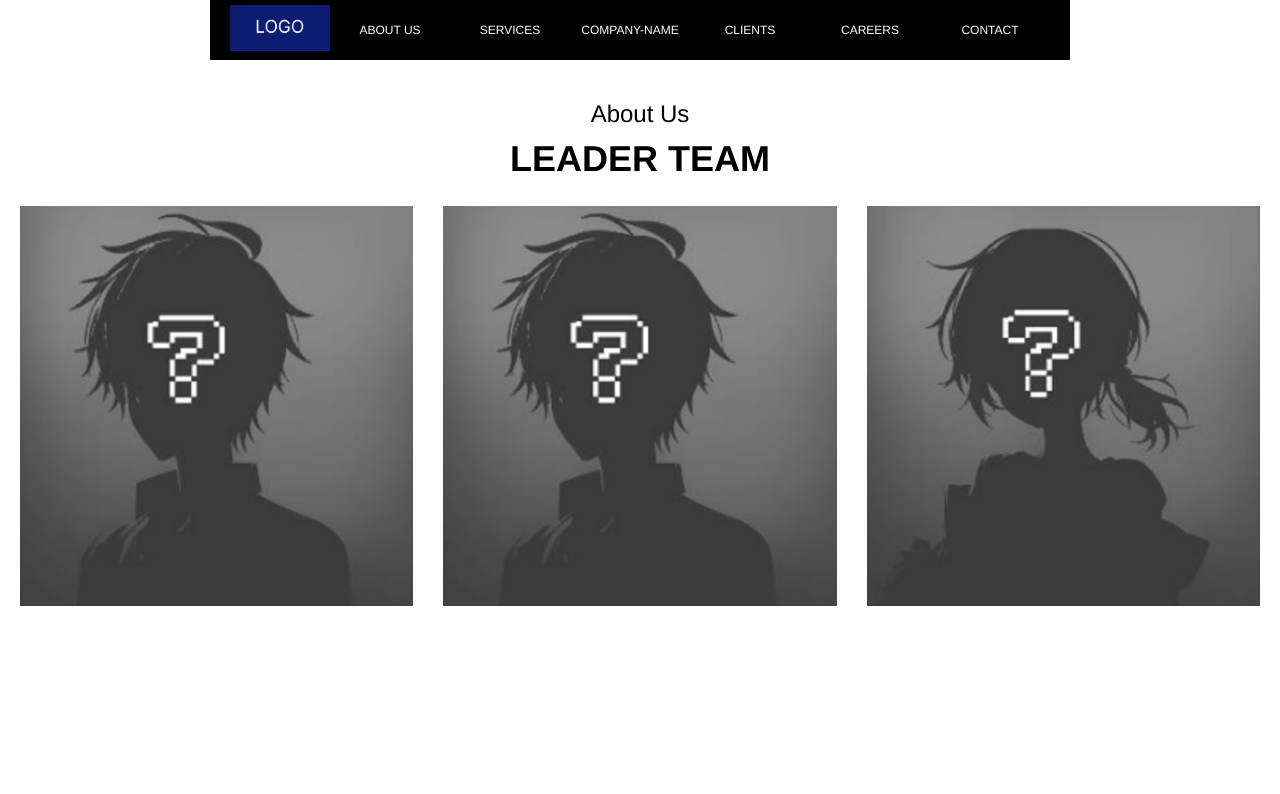
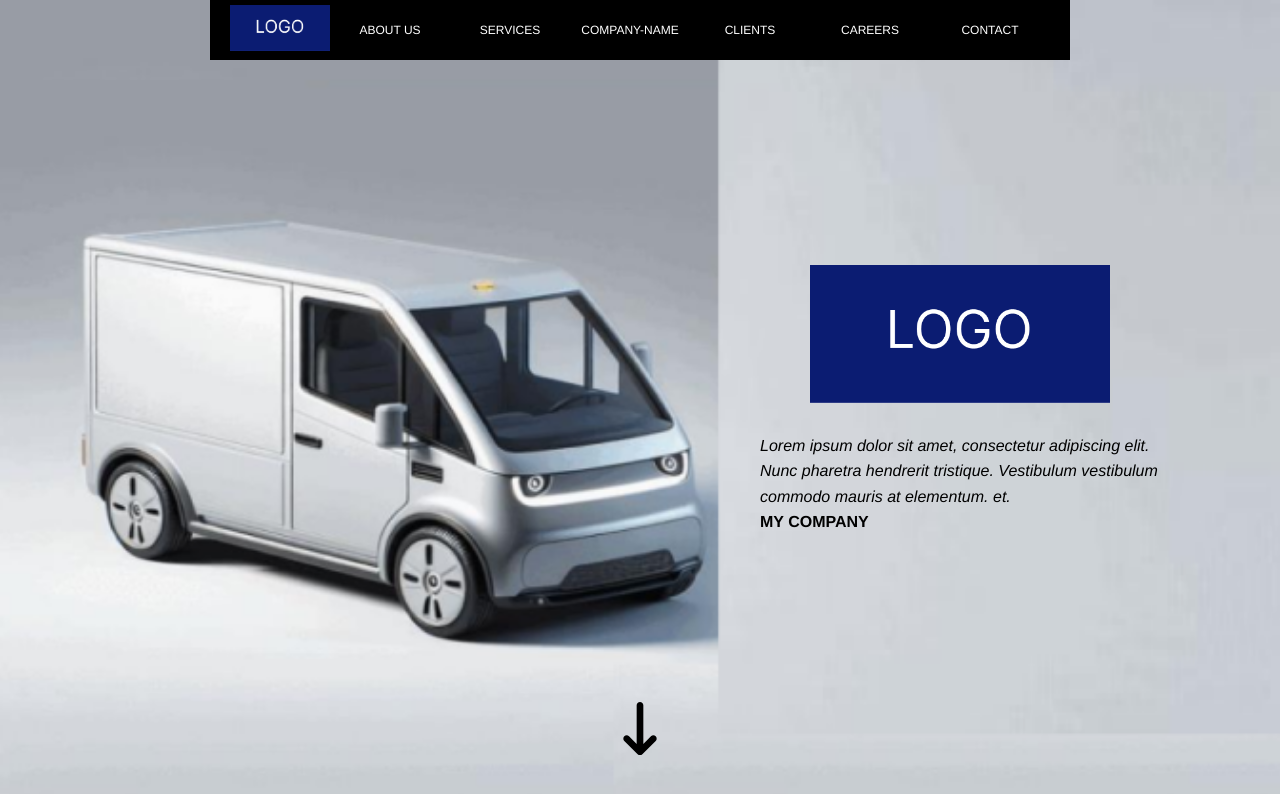
Before and after one commit to AlexAnguloMtz/web-agency-landing-page, an Angular app: page / in a window 1280 px wide. Shown: the top 794 px of the page. Built offline with nearby package versions, Linux system fonts and the light colour scheme.

Commit message:
fix z index of nav and hero

```diff
--- a/src/app/components/nav/nav.component.sass
+++ b/src/app/components/nav/nav.component.sass
@@ -12,6 +12,7 @@
   left: 0
   right: 0
   height: var(--nav-height)
+  z-index: 2
 
 .nav__links
   position: fixed
@@ -24,6 +25,7 @@
   transition: transform 200ms ease
   padding: 20px
   list-style-type: none
+  z-index: 100
 
 .nav__links.active
   transform: translateX(0)
--- a/src/app/features/home/hero/hero.component.sass
+++ b/src/app/features/home/hero/hero.component.sass
@@ -9,6 +9,7 @@
   background-repeat: no-repeat
   background-size: cover
   transition: transform 500ms ease
+  z-index: 1
 
 .hero.hidden
   transform: translateY(-100%)
--- a/src/app/features/home/hero/hero.component.ts
+++ b/src/app/features/home/hero/hero.component.ts
@@ -9,7 +9,7 @@ import { Component } from '@angular/core';
 })
 export class HeroComponent {
   // TODO set this to false
-  heroHidden = true;
+  heroHidden = false;
 
   hideHero() {
     this.heroHidden = true;
```
